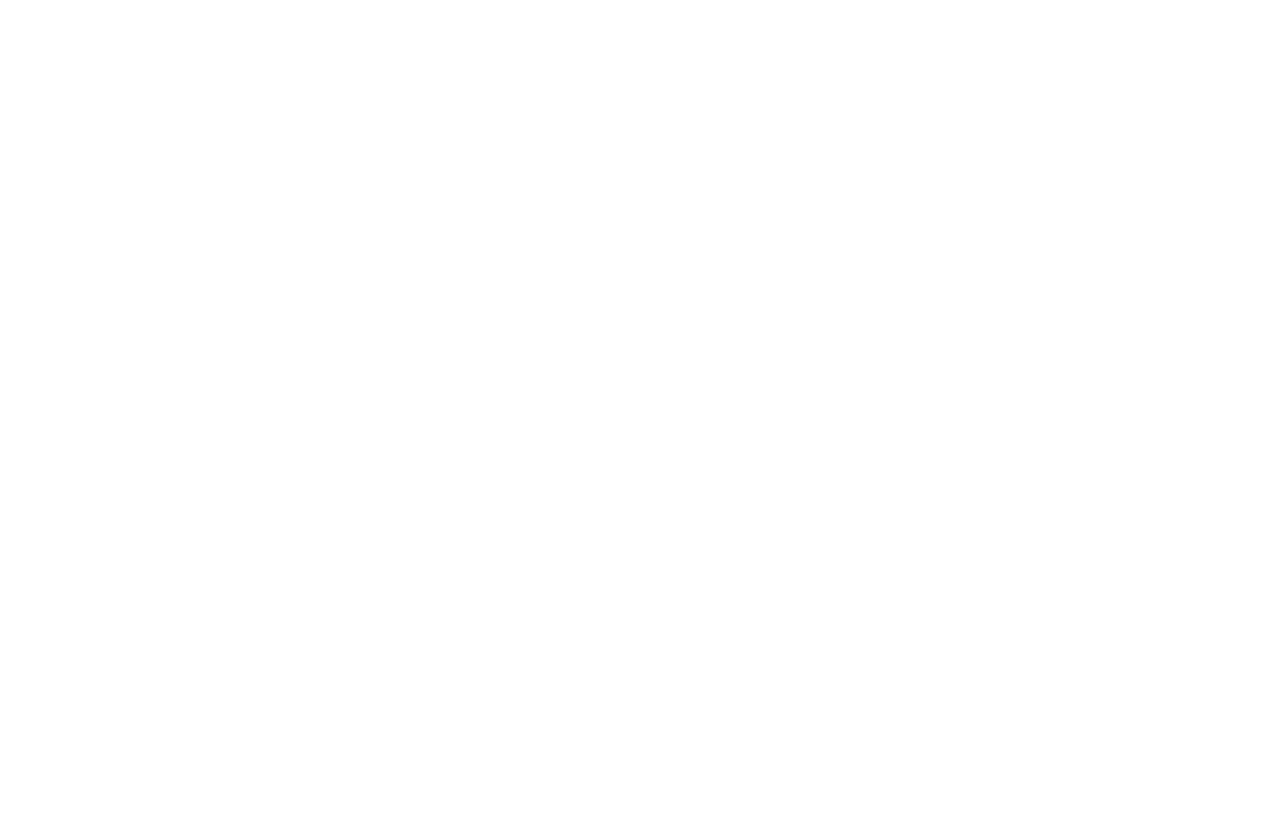
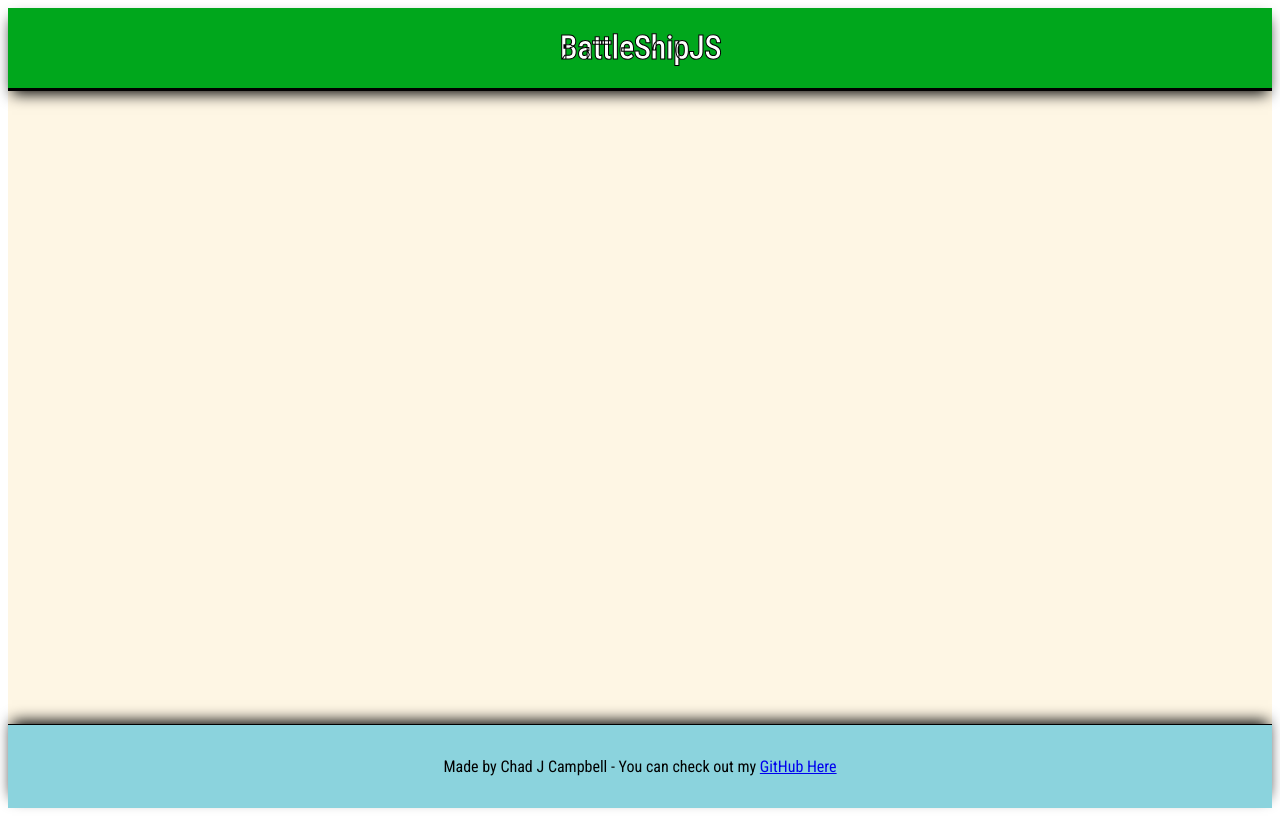
Before and after one commit to chadjcampbell/battleshipJS, a website built with webpack: page dist/index.html in a window 1280 px wide. Built offline with Linux system fonts and the light colour scheme.

Commit message:
set up basic layout

```diff
--- a/src/index.js
+++ b/src/index.js
@@ -0,0 +1,4 @@
+import './style.scss'
+import { Gameboard } from './gameboard'
+import { Player } from './player'
+import { Ship } from './ship'
--- a/src/player.js
+++ b/src/player.js
@@ -4,10 +4,11 @@ class Player {
   }
   randomAttack(gameBoard) {
     let randomCell = gameBoard.findCell(this.randomXY())
-    if(randomCell.beenHit == false) {
+    if (randomCell.beenHit == false) {
       randomCell.beenHit = true
       if (randomCell.occupied !== null) {
-      randomCell.occupied.hit()}
+        randomCell.occupied.hit()
+      }
     } else {
       this.randomAttack(gameBoard)
     }
--- a/src/sandbox.js
+++ b/src/sandbox.js
@@ -109,11 +109,13 @@ class Player {
 
 const testPlayer = new Player()
 const testBoard = new Gameboard()
-const testShip = new Ship(3)
-
-testBoard.placeShip([1, 4], testBoard.carrier)
+testBoard.placeShip([1, 1], testBoard.carrier)
+testBoard.placeShip([1, 2], testBoard.battleship)
+testBoard.placeShip([1, 3], testBoard.destroyer)
+testBoard.placeShip([1, 4], testBoard.submarine)
+testBoard.placeShip([1, 5], testBoard.patrolBoat)
 for (let i = 0; i < 100; i++) {
   testPlayer.randomAttack(testBoard)
 }
-console.log(testBoard.gameBoard[1].beenHit)
-console.log(testShip.isSunk())
+
+console.log(testBoard)
--- a/src/style.scss
+++ b/src/style.scss
@@ -0,0 +1,43 @@
+body {
+  font-family: 'Roboto Condensed', sans-serif;
+  height: 100vh;
+  display: flex;
+  flex-direction: column;
+  justify-content: space-between;
+}
+h1 {
+  color: black;
+  -webkit-text-fill-color: white;
+  -webkit-text-stroke-width: 1px;
+  -webkit-text-stroke-color: black;
+  font-stretch: expanded;
+}
+main {
+  display: flex;
+  overflow: auto;
+  height: 100%;
+  background-color: #fef6e4;
+}
+
+header {
+  display: flex;
+  align-items: center;
+  justify-content: center;
+  height: 60px;
+  background-color: #00a71c;
+  padding: 10px;
+  border-bottom: 3px solid black;
+  z-index: 1;
+  box-shadow: 0px 7px 14px -4px rgba(0, 0, 0, 1);
+}
+
+footer {
+  display: flex;
+  align-items: center;
+  justify-content: center;
+  height: 80px;
+  background-color: #8bd3dd;
+  padding: 10px;
+  border-top: 1px solid black;
+  box-shadow: 0px -7px 14px -4px rgba(0, 0, 0, 1);
+}
```
Also changed, not shown: dist/index.html, dist/main.js.
